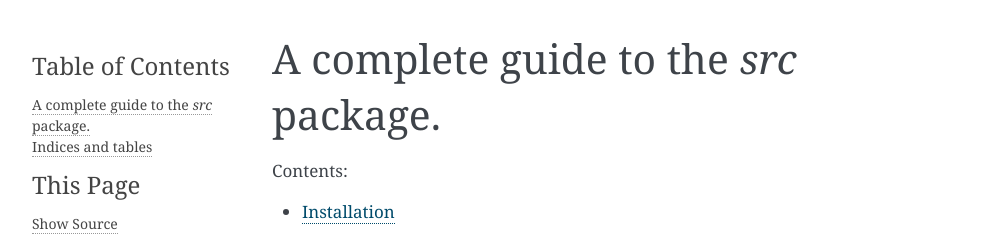
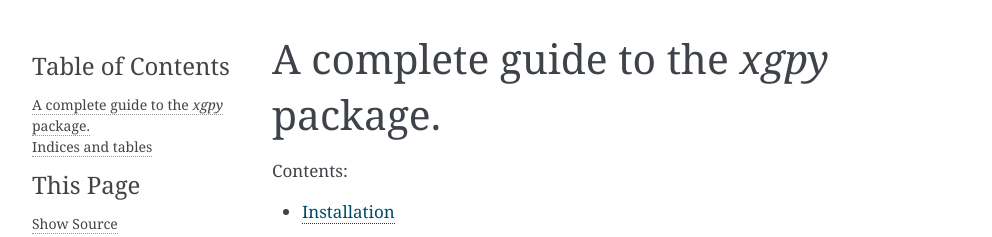
Before and after one commit to rkaahean/xgpy, a Sphinx documentation site: the page built from docs/source/index.rst, in a window 1280 px wide. Shown: the top 237 px of the page, without its empty margins (148-1140 px from the left). Built offline with Sphinx 7.4.7, drawn with Linux system fonts in a browser that asks for light colours.

Commit message:
distribution files, updated confs and indexes

```diff
--- /dev/null
+++ b/__init__.py
@@ -0,0 +1 @@
+from src.UnderstatPlayer import UnderstatPlayer
--- a/docs/source/conf.py
+++ b/docs/source/conf.py
@@ -17,7 +17,7 @@ sys.path.insert(0, os.path.abspath('../../src/'))
 
 # -- Project information -----------------------------------------------------
 
-project = 'src'
+project = 'xgpy'
 copyright = '2020, Ranjan Srinivas'
 author = 'Ranjan Srinivas'
 
--- a/docs/source/index.rst
+++ b/docs/source/index.rst
@@ -1,4 +1,4 @@
-A complete guide to the `src` package.
+A complete guide to the `xgpy` package.
 ========================================
 
 .. toctree::
```
Also changed, not shown: 3 other files.
